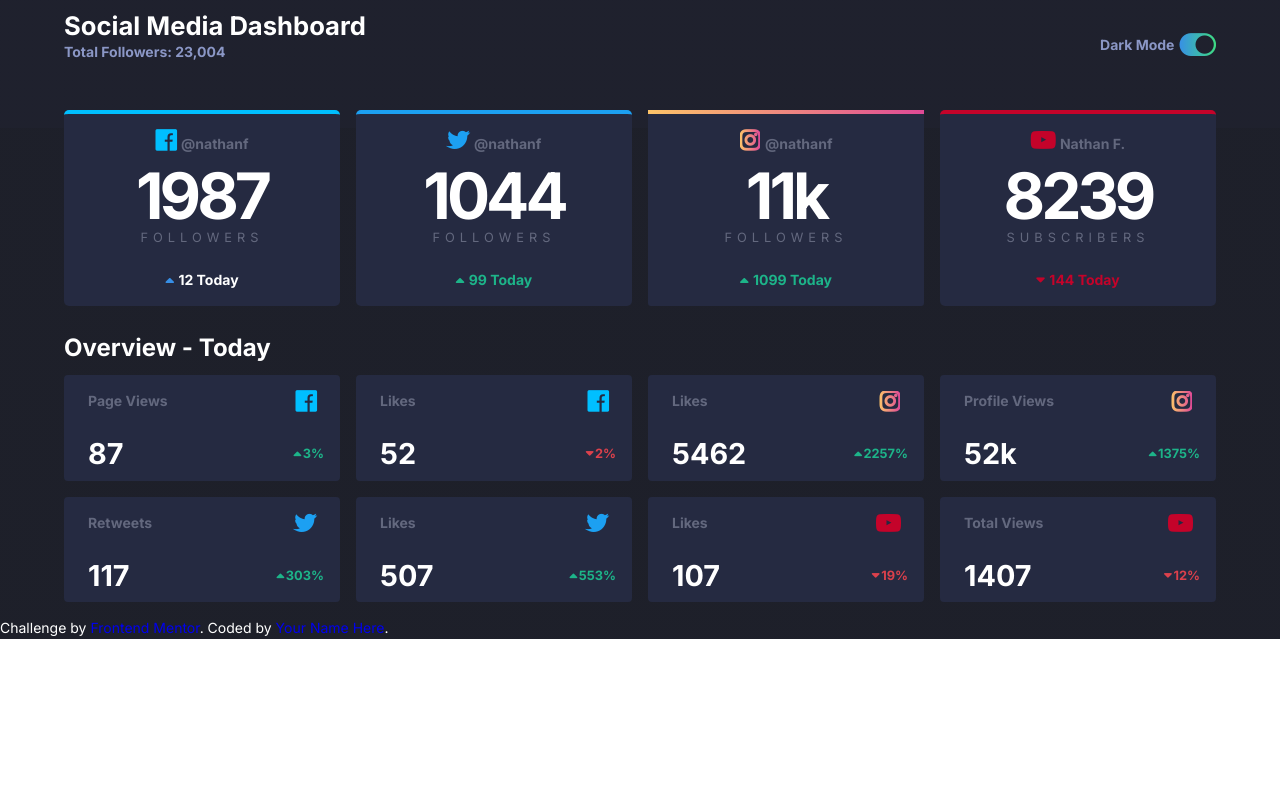
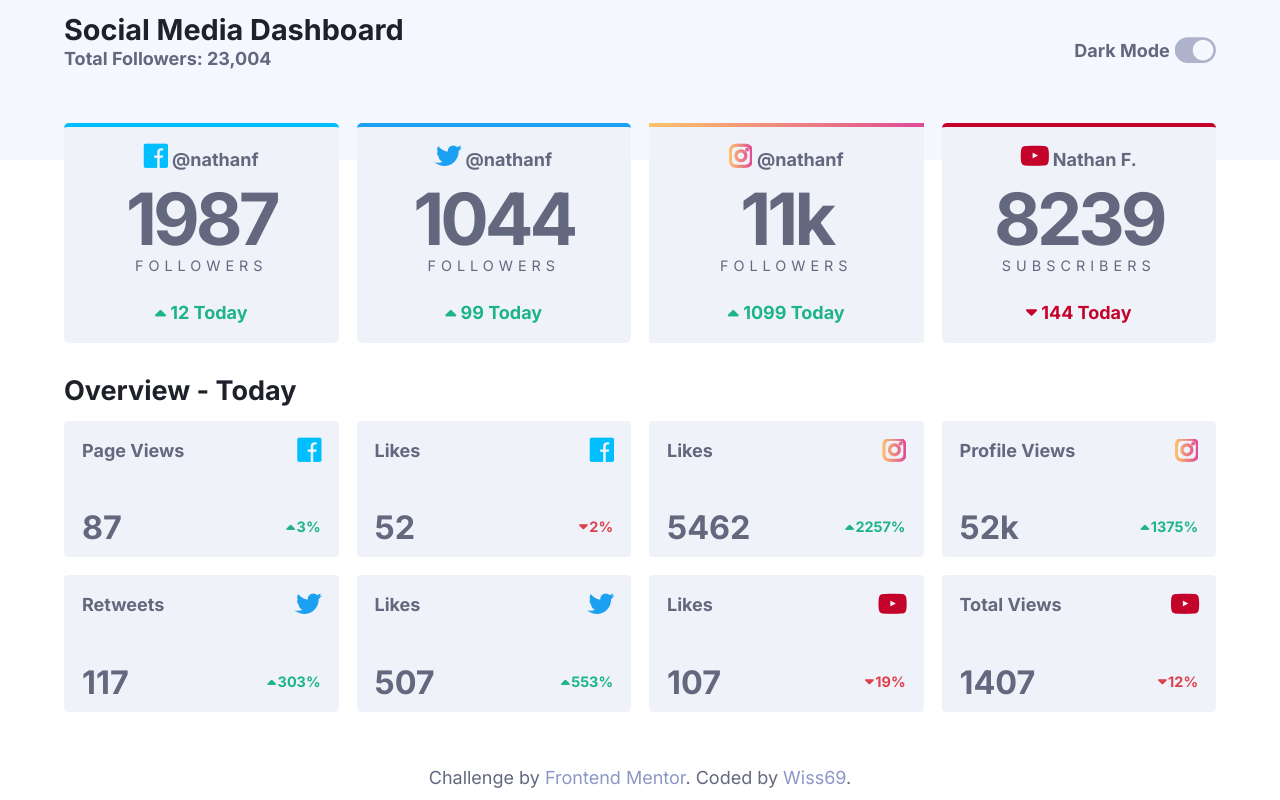
Before and after one commit to wissem-cheriguene/social-media-dashboad, a website: page app/assets/index.html in a window 1280 px wide. Drawn offline with nearby package versions, Linux system fonts and the light colour scheme; files that its build step writes are made by us from their sources.

Commit message:
Add JS theme switcher + CSS variables to handle switching colors

```diff
--- a/app/assets/index.html
+++ b/app/assets/index.html
@@ -102,9 +102,9 @@
       </section>
     </main>
 
-    <div class="attribution">
-      Challenge by <a href="https://www.frontendmentor.io?ref=challenge" target="_blank">Frontend Mentor</a>.
-      Coded by <a href="#">Your Name Here</a>.
+    <div class="attribution" style="text-align: center;margin-top:2rem; ">
+      Challenge by <a style="color:#8b97c6;"href="https://www.frontendmentor.io?ref=challenge" target="_blank">Frontend Mentor</a>.
+      Coded by <a style="color:#8b97c6;"href="#">Wiss69</a>.
     </div>
   </div>
   <script src="js/app.js"></script>
--- /dev/null
+++ b/app/scss/abstracts/_colors.scss
@@ -0,0 +1,40 @@
+:root {
+    // --primary-color: #302AE6;
+    // --secondary-color: #536390;
+    // --font-color: #424242;
+    // --bg-color: #fff;
+    // --heading-color: #292922;
+    // White (BG): hsl(0, 0%, 100%)
+    --theme-bg-color: hsl(0, 0%, 100%);
+    // Very Pale Blue (Top BG Pattern): hsl(225, 100%, 98%)
+    --theme-top-bg-color:hsl(225, 100%, 98%);
+    // Light Grayish Blue (Card BG): hsl(227, 47%, 96%)
+    --bg-card-color:hsl(227, 47%, 96%) ;
+    // Dark Grayish Blue (Text): hsl(228, 12%, 44%)
+    --text-alt-color: hsl(228, 12%, 44%);
+    // Very Dark Blue (Text): hsl(230, 17%, 14%)
+    --text-color:hsl(230, 17%, 14%);
+    // Theme toogle
+    --toogle-button-color:hsl(230, 22%, 74%);
+
+}
+
+[data-theme="dark"] {
+    // --primary-color: #9A97F3;
+    // --secondary-color: #818cab;
+    // --font-color: #e1e1ff;
+    // --bg-color: #161625;
+    // --heading-color: #818cab;
+    // Very Dark Blue (BG): hsl(230, 17%, 14%)
+    --theme-bg-color:hsl(230, 17%, 14%);
+    // Very Dark Blue (Top BG Pattern): hsl(232, 19%, 15%)
+    --theme-top-bg-color: hsl(232, 19%, 15%);
+    // Dark Desaturated Blue (Card BG): hsl(228, 28%, 20%)
+    --bg-card-color:hsl(228, 28%, 20%);
+    // Desaturated Blue (Text): hsl(228, 34%, 66%)
+    --text-alt-color: hsl(228, 34%, 66%);
+    // White (Text): hsl(0, 0%, 100%)
+    --text-color: hsl(0, 0%, 100%);
+    // Theme toogle
+    --toogle-button-color:linear-gradient(to right,hsl(210, 78%, 56%),hsl(146, 68%, 55%));
+}
--- a/app/scss/abstracts/_vars.scss
+++ b/app/scss/abstracts/_vars.scss
@@ -1,9 +1,17 @@
 // The designs were created to the following widths:
+
+    /*****************************
+    ************LAYOUT************
+    ******************************/
 
 // Mobile: 375px
 // Desktop: 1440px
-// Colors
-// Primary
+
+    /*****************************
+    ************COLORS************
+    ******************************/
+            /* Primary */
+
 // Lime Green: hsl(163, 72%, 41%)
 $lime-green:hsl(163, 72%, 41%);
 // Bright Red: hsl(356, 69%, 56%)
@@ -17,39 +25,51 @@ $insta-color: linear-gradient(to right,hsl(37, 97%, 70%),hsl(329, 70%, 58%));
 // YouTube: hsl(348, 97%, 39%)
 $yt-color: hsl(348, 97%, 39%);
 
-// Dark Theme
-// Toggle: linear gradient hsl(210, 78%, 56%) to hsl(146, 68%, 55%)
-$toogle: linear-gradient(to right,hsl(210, 78%, 56%),hsl(146, 68%, 55%));
-// Light Theme
-// Toggle: hsl(230, 22%, 74%)
-// Neutral
-// Dark Theme
-// Very Dark Blue (BG): hsl(230, 17%, 14%)
-$bg-very-dark-blue:hsl(230, 17%, 14%);
-// Very Dark Blue (Top BG Pattern): hsl(232, 19%, 15%)
-$bg-top-very-dark-blue: hsl(232, 19%, 15%);
-// Dark Desaturated Blue (Card BG): hsl(228, 28%, 20%)
-$bg-card-dark-theme:hsl(228, 28%, 20%);
-$bg-card-blue: hsl(228, 28%, 20%);
-// Desaturated Blue (Text): hsl(228, 34%, 66%)
-$blue-text: hsl(228, 34%, 66%);
-// White (Text): hsl(0, 0%, 100%)
-$white-text: hsl(0, 0%, 100%);
-// Light Theme
-// White (BG): hsl(0, 0%, 100%)
-$bg-white: hsl(0, 0%, 100%);
-// Very Pale Blue (Top BG Pattern): hsl(225, 100%, 98%)
-// Light Grayish Blue (Card BG): hsl(227, 47%, 96%)
-$bg-card-blue-border:hsl(210, 78%, 56%) ;
-// Dark Grayish Blue (Text): hsl(228, 12%, 44%)
-$dark-grey-blue-text: hsl(228, 12%, 44%);
-// Very Dark Blue (Text): hsl(230, 17%, 14%)
-$very-dark-blue-text:hsl(230, 17%, 14%);
-// Typography
+//         // Dark Theme
+// // Toggle: linear gradient hsl(210, 78%, 56%) to hsl(146, 68%, 55%)
+// $dark-theme-toogle: linear-gradient(to right,hsl(210, 78%, 56%),hsl(146, 68%, 55%));
+
+//         // Light Theme
+// // Toggle: hsl(230, 22%, 74%)
+// $light-theme-toogle:hsl(230, 22%, 74%);
+
+//         /* Neutral */
+
+//         // Dark Theme
+// // Very Dark Blue (BG): hsl(230, 17%, 14%)
+// $dark-theme-bg:hsl(230, 17%, 14%);
+// // Very Dark Blue (Top BG Pattern): hsl(232, 19%, 15%)
+// $dark-theme-top-bg: hsl(232, 19%, 15%);
+// // Dark Desaturated Blue (Card BG): hsl(228, 28%, 20%)
+// $bg-card-dark-theme:hsl(228, 28%, 20%);
+// // Desaturated Blue (Text): hsl(228, 34%, 66%)
+// $blue-text: hsl(228, 34%, 66%);
+// // White (Text): hsl(0, 0%, 100%)
+// $white-text: hsl(0, 0%, 100%);
+
+//             // Light Theme
+// // White (BG): hsl(0, 0%, 100%)
+// $light-theme-bg: hsl(0, 0%, 100%);
+// // Very Pale Blue (Top BG Pattern): hsl(225, 100%, 98%)
+// $light-theme-top-bg:hsl(225, 100%, 98%);
+// // Light Grayish Blue (Card BG): hsl(227, 47%, 96%)
+// $bg-card-blue-border:hsl(210, 78%, 56%) ;
+// // Dark Grayish Blue (Text): hsl(228, 12%, 44%)
+// $dark-grey-blue-text: hsl(228, 12%, 44%);
+// // Very Dark Blue (Text): hsl(230, 17%, 14%)
+// $very-dark-blue-text:hsl(230, 17%, 14%);
+
+    /*****************************
+    ************Typo**************
+    ******************************/
 // Body Copy
 // Font size (Overview Card Headings): 14px
-$size: 14px;
+$font-size-small: 14px;
+$font-size-medium: 16px;
+$font-size-large: 18px;
+
 // Font
 // Family: Inter
 $fa-font-path: '~font-awesome/fonts';
+$font-family: 'Inter', sans-serif;
 // Weights: 400, 700
--- a/app/scss/base/_base.scss
+++ b/app/scss/base/_base.scss
@@ -3,10 +3,9 @@
 }
 
 .wrapper {
+    min-height: 100vh;
     background: linear-gradient(
-        to bottom, $bg-top-very-dark-blue 20%, $bg-very-dark-blue 20%);
-    color: $white-text;
-    font-size: $size;
+    to bottom, var(--theme-top-bg-color) 20%, var(--theme-bg-color) 20%);
 }
 
 a {
--- a/app/scss/base/_typo.scss
+++ b/app/scss/base/_typo.scss
@@ -1,13 +1,26 @@
 @import url('https://fonts.googleapis.com/css2?family=Inter:wght@400;700&display=swap');
 
+html,
 body {
 
-    font-family: 'Inter', sans-serif;
     line-height: 1.3rem;
-    font-size: $size;
+    font-size: $font-size-small;
+
+    @media screen and (min-width:600px) {
+        font-size: $font-size-medium;
+    }
+
+    @media screen and (min-width:1000px) {
+        font-size: $font-size-large;
+    }
 }
 
-a,
+body,
+a {
+    color: var(--text-alt-color);
+    font-family: $font-family;
+}
+
 h1,
 h2,
 h3,
@@ -15,5 +28,6 @@ h4,
 h5,
 h6
 {
-    font-family: 'Inter', sans-serif;
+    font-family: $font-family;
+    color: var(--text-color);
 }
--- a/app/scss/components/_main-cards__card.scss
+++ b/app/scss/components/_main-cards__card.scss
@@ -1,6 +1,7 @@
 .main-cards__card {
     width: 100%;
-    background-color: $bg-card-dark-theme;
+    // min-height: 30vh;
+    background-color: var(--bg-card-color);
     margin-bottom: 1rem;
     border-radius: 5px;
     text-align: center;
@@ -14,7 +15,7 @@
             a {
                 margin-top: 2rem;
                 margin-bottom: 2rem;
-                color:$dark-grey-blue-text;
+                color: var(--text-alt-color);
                 font-weight: bold;
                 &::before {
                     content: '\f230';
@@ -24,7 +25,7 @@
                     font-size: 1.5rem;
                 }
                 &:hover {
-                    color: $white-text;
+                    color: var(--text-color);
                 }
             }
         }
@@ -35,7 +36,7 @@
             letter-spacing: -4px;
         }
         & p:nth-child(3) {
-            color:$dark-grey-blue-text;
+            color:var(--text-alt-color);
             text-transform: uppercase;
             letter-spacing: 5px;
             font-size: 0.8rem;
@@ -44,12 +45,12 @@
         & p:nth-child(4) {
             font-weight: bold;
             margin-bottom: 1rem;
-
+            color: $lime-green;
             &::before {
                 content: '\f0d8';
                 font-family: 'FontAwesome';
                 margin-right: 5px;
-                color:$bg-card-blue-border;
+
             }
         }
    }
@@ -63,7 +64,7 @@
         a {
             margin-top: 2rem;
             margin-bottom: 2rem;
-            color:$dark-grey-blue-text;
+            color:var(--text-alt-color);
             font-weight: bold;
             &::before {
                 content: '\f099';
@@ -73,7 +74,7 @@
                 font-size: 1.5rem;
             }
             &:hover {
-                color: $white-text;
+                color: var(--text-color);
             }
         }
     }
@@ -85,7 +86,7 @@
         letter-spacing: -4px;
     }
     & p:nth-child(3) {
-        color:$dark-grey-blue-text;
+        color:var(--text-alt-color);
         text-transform: uppercase;
         letter-spacing: 5px;
         font-size: 0.8rem;
@@ -115,7 +116,7 @@
         a {
             margin-top: 2rem;
             margin-bottom: 2rem;
-            color:$dark-grey-blue-text;
+            color:var(--text-alt-color);
             font-weight: bold;
             &::before {
                 content: '\f16d';
@@ -131,7 +132,7 @@
                 -webkit-text-fill-color:transparent;
             }
             &:hover {
-                color: $white-text;
+                color: var(--text-color);
             }
         }
     }
@@ -143,7 +144,7 @@
         letter-spacing: -4px;
     }
     & p:nth-child(3) {
-        color:$dark-grey-blue-text;
+        color:var(--text-alt-color);
         text-transform: uppercase;
         letter-spacing: 5px;
         font-size: 0.8rem;
@@ -171,7 +172,7 @@
         a {
             margin-top: 2rem;
             margin-bottom: 2rem;
-            color:$dark-grey-blue-text;
+            color:var(--text-alt-color);
             font-weight: bold;
             &::before {
                 content: '\f16a';
@@ -183,7 +184,7 @@
             }
 
             &:hover {
-                color: $white-text;
+                color: var(--text-color);
             }
     }
     }
@@ -195,7 +196,7 @@
         letter-spacing: -4px;
     }
     & p:nth-child(3) {
-        color:$dark-grey-blue-text;
+        color:var(--text-alt-color);
         text-transform: uppercase;
         letter-spacing: 5px;
         font-size: 0.8rem;
--- a/app/scss/components/_overview-cards__card.scss
+++ b/app/scss/components/_overview-cards__card.scss
@@ -10,20 +10,21 @@
     }
 
     &__card {
+
         width: 100%;
-        background-color: $bg-card-dark-theme;
+        background-color: var(--bg-card-color);
         border-radius: 4px;
         margin-bottom: 1rem;
-        padding:1rem 1.5rem;
+        padding:1rem;
         position: relative;
 
         &--fb {
             font-weight: bold;
             width: 100%;
-            margin-bottom: 2rem;
+            margin-bottom: 3rem;
             position: relative;
             a{
-                color: $dark-grey-blue-text;
+                color: var(--text-alt-color);
                 &::after {
                     content: '\f230';
                     font-family: 'FontAwesome';
@@ -34,7 +35,7 @@
                     color: $fb-color;
                 }
                 &:hover {
-                    color: $white-text;
+                    color: var(--text-color);
                 }
             }
 
@@ -43,10 +44,10 @@
         &--tw {
             font-weight: bold;
             width: 100%;
-            margin-bottom: 2rem;
+            margin-bottom: 3rem;
             position: relative;
             a{
-                color: $dark-grey-blue-text;
+                color: var(--text-alt-color);
                 &::after {
                     content: '\f099';
                     font-family: 'FontAwesome';
@@ -57,7 +58,7 @@
                     color: $tw-color;
                 }
                 &:hover {
-                    color: $white-text;
+                    color: var(--text-color);
                 }
             }
 
@@ -66,10 +67,10 @@
         &--insta {
             font-weight: bold;
             width: 100%;
-            margin-bottom: 2rem;
+            margin-bottom: 3rem;
             position: relative;
-            a{
-                color: $dark-grey-blue-text;
+            a {
+                color: var(--text-alt-color);
                 &::after {
                     content: '\f16d';
                     font-family: 'FontAwesome';
@@ -86,7 +87,7 @@
                     -webkit-text-fill-color:transparent;
                 }
                 &:hover {
-                    color: $white-text;
+                    color: var(--text-color);
                 }
             }
 
@@ -95,10 +96,10 @@
         &--yt {
             font-weight: bold;
             width: 100%;
-            margin-bottom: 2rem;
+            margin-bottom: 3rem;
             position: relative;
             a{
-                color: $dark-grey-blue-text;
+                color: var(--text-alt-color);
                 &::after {
                 content: '\f16a';
                 font-family: 'FontAwesome';
@@ -109,7 +110,7 @@
                 color: $yt-color;
             }
                 &:hover {
-                    color: $white-text;
+                    color: var(--text-color);
                 }
             }
 
@@ -119,6 +120,7 @@
             font-size: 1.8rem;
             font-weight: bold;
         }
+
         & p:nth-child(3) {
             position: absolute;
             bottom: 0;
--- a/app/scss/components/_title.scss
+++ b/app/scss/components/_title.scss
@@ -1,5 +1,6 @@
 .title {
     width: 100%;
+    border-bottom: 1px solid var(--text-color);
     h1 {
         font-weight: bold;
         font-size: 1.6rem;
@@ -8,11 +9,9 @@
 
     p {
         font-weight: bold;
-        color: $blue-text;
-
+        color: var(--text-alt-color);
         margin-bottom: 0.8rem;
     }
-    border-bottom: 1px solid $blue-text;
 
     @media screen and (min-width:600px)  {
         border: none;
--- a/app/scss/components/_toogle-button.scss
+++ b/app/scss/components/_toogle-button.scss
@@ -6,16 +6,16 @@
     margin-bottom: 3rem;
     p {
         a{
-            color: $blue-text;
+            color: var(--text-alt-color);
             font-weight: bold;
         }
     }
 
     .fa-gradient {
         font-size: 2rem;
-    	background:-moz-$toogle;
-        background: -webkit-$toogle;
-        background: $toogle;
+    	background:-moz-var(--toogle-button-color);
+        background: -webkit-var(--toogle-button-color);
+        background: var(--toogle-button-color);
         -webkit-background-clip: text;
         -moz-background-clip: text;
         background-clip: text;
--- a/app/scss/main.scss
+++ b/app/scss/main.scss
@@ -2,7 +2,8 @@
 @charset 'UTF-8';
 
 // 1. Abstracts
-@import 'abstracts/vars';
+@import 'abstracts/vars',
+        'abstracts/colors';
 // 2. Vendors
 @import '~font-awesome/scss/font-awesome';
 @import '~reset-css/reset.css';
```
Also changed, not shown: app/js/app.js (+18 -0 lines).
